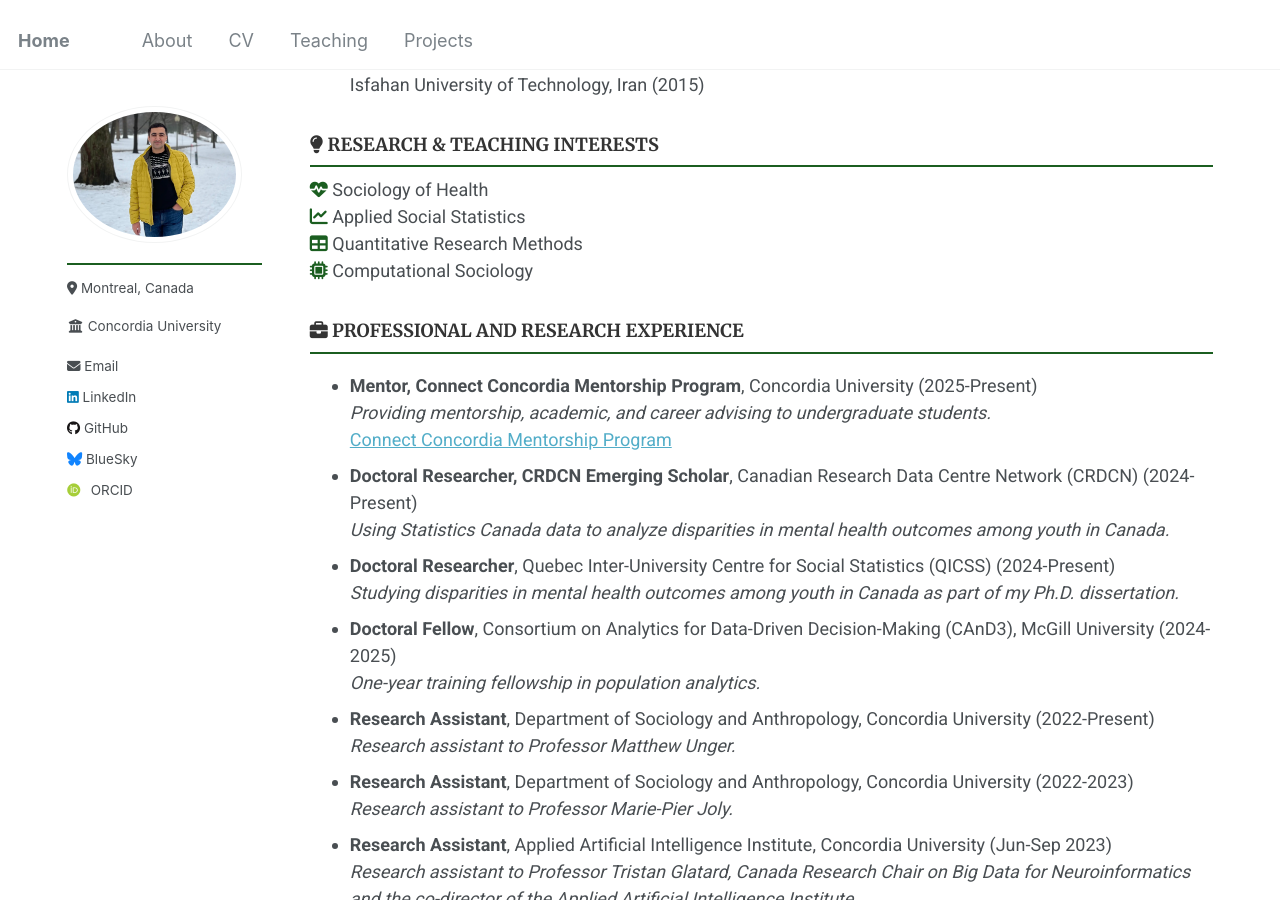
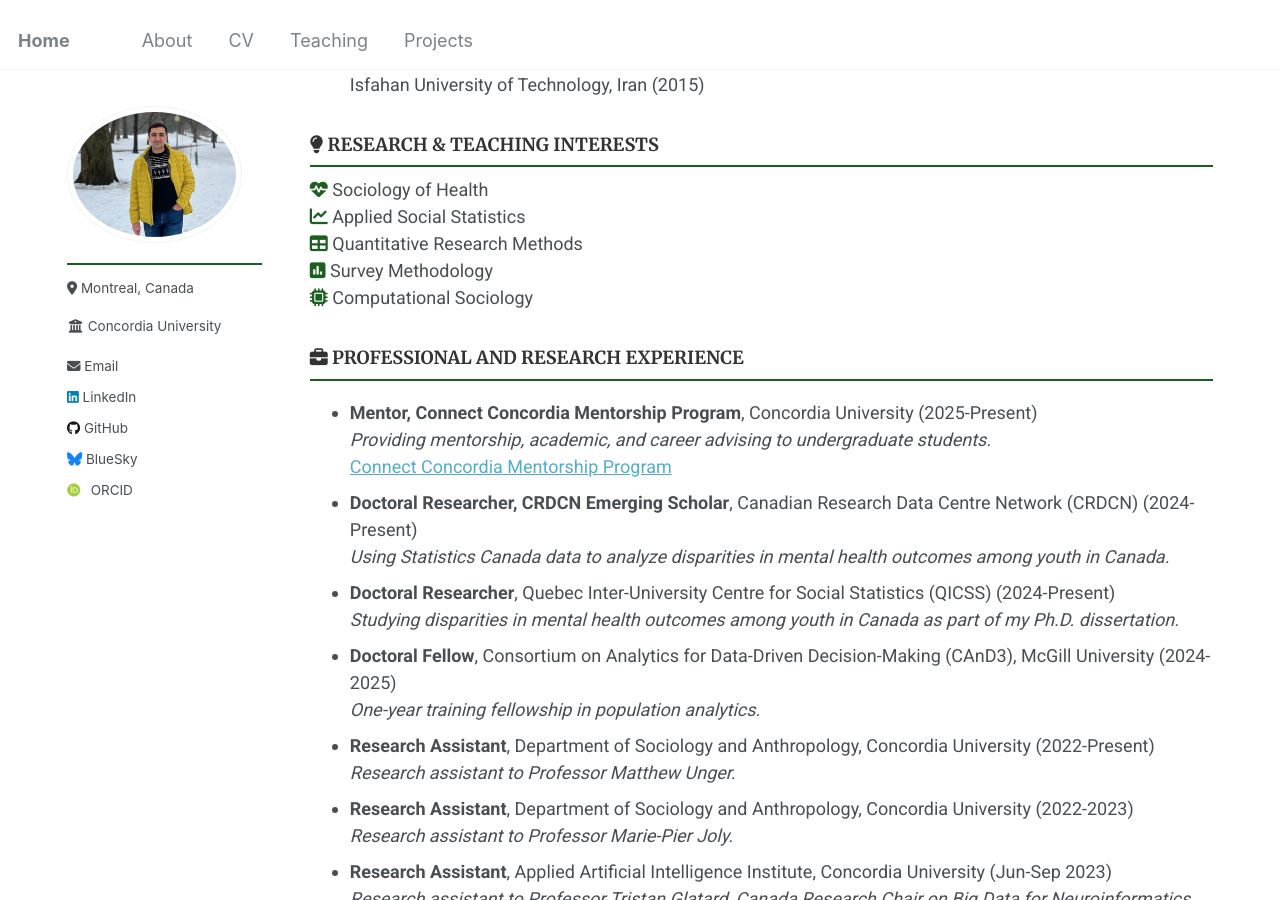
Before and after one commit to Mohsnmonji/mohsnmonji.github.io, a Jekyll site: the page built from _pages/Curriculum Vitae.md, in a window 1280 px wide and 900 px high, scrolled down 360 px. Built offline with Jekyll 4.4.1, drawn with Linux system fonts in a browser that asks for light colours; some web fonts are replaced.

Commit message:
Update Curriculum Vitae.md

```diff
--- a/_pages/Curriculum Vitae.md
+++ b/_pages/Curriculum Vitae.md
@@ -37,6 +37,7 @@ author_profile: true
   <i class="fas fa-heartbeat" style="color: #1B5E20;"></i> Sociology of Health<br>
   <i class="fas fa-chart-line" style="color: #1B5E20;"></i> Applied Social Statistics<br>
   <i class="fas fa-table" style="color: #1B5E20;"></i> Quantitative Research Methods<br>
+  <i class="fas fa-poll" style="color: #1B5E20;"></i> Survey Methodology<br>
   <i class="fas fa-microchip" style="color: #1B5E20;"></i> Computational Sociology<br>
 </div>
 
```
